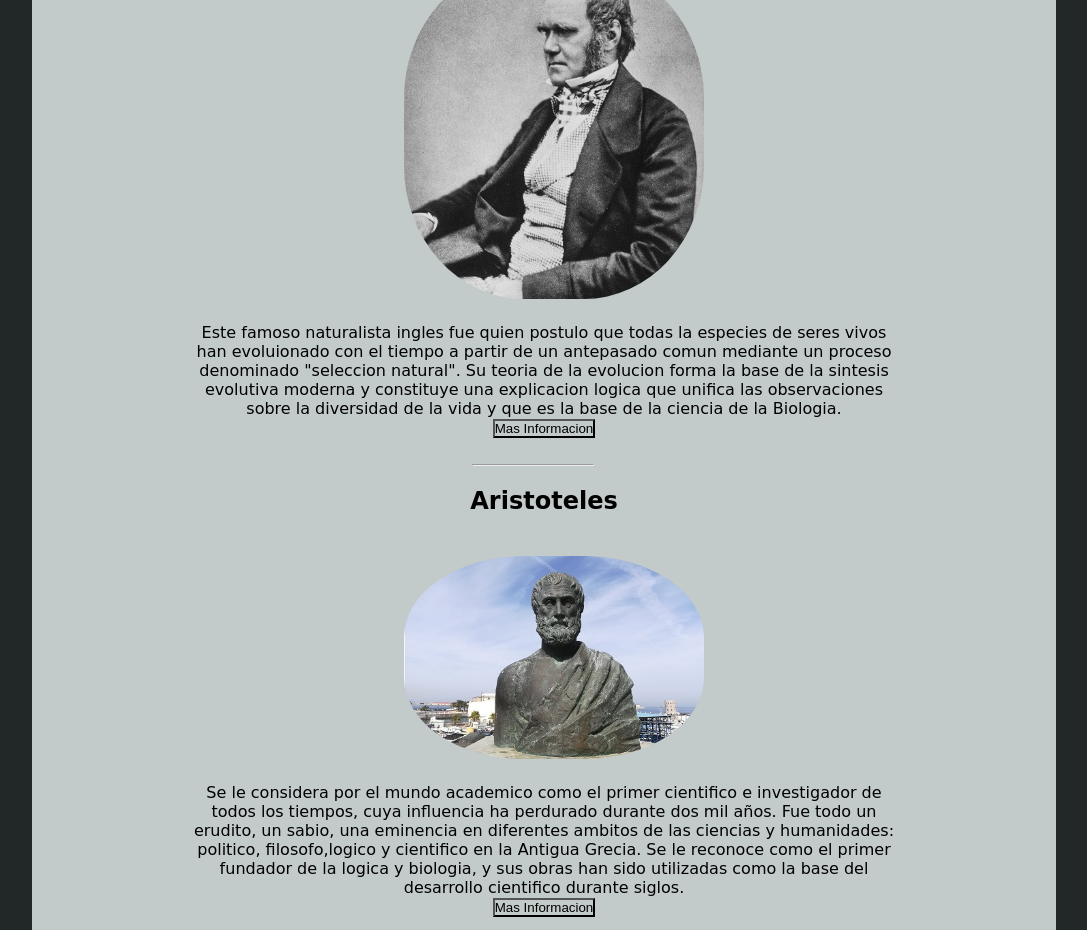
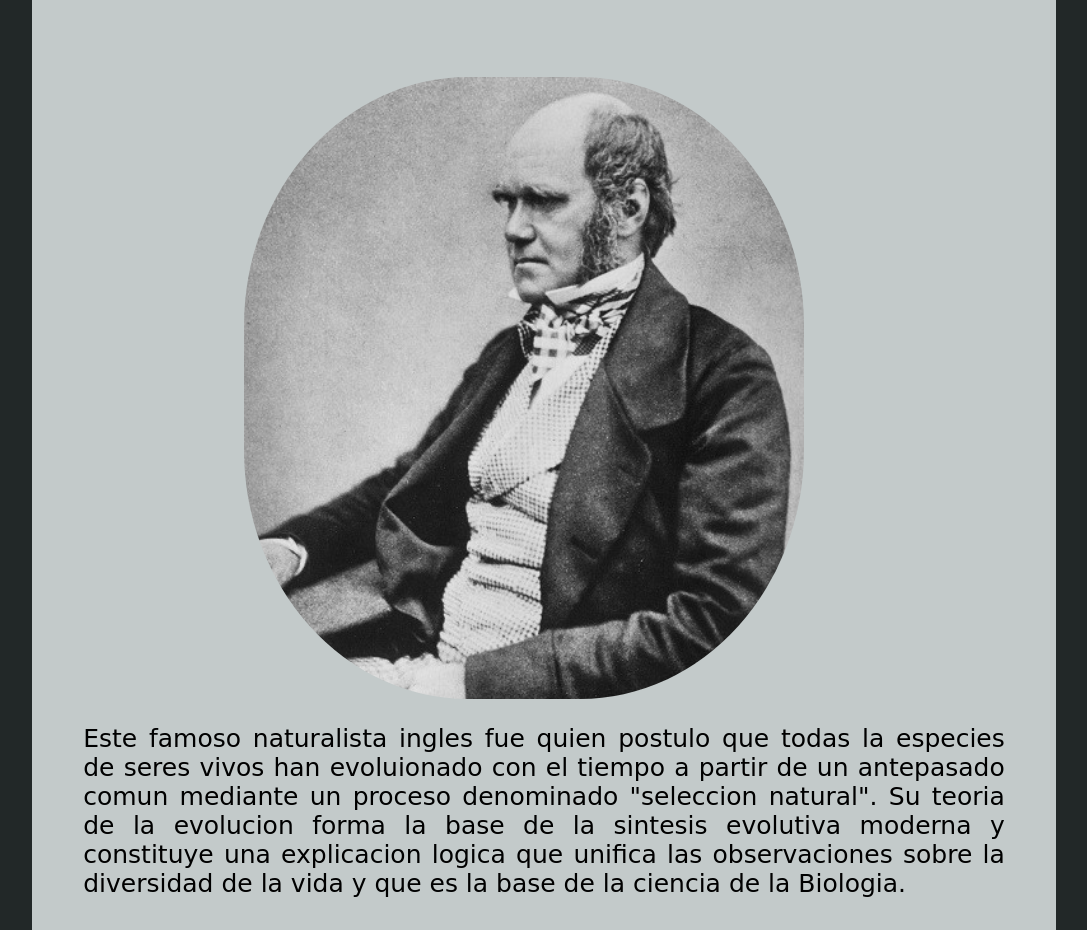
Before and after one commit to Heidy13Cruz/Personajes-historicos, a plain HTML site: page index.html in a window 1280 px wide. Shown: the part 463-1393 px from the top of the page, without its empty margins (96-1183 px from the left). Drawn offline with Linux system fonts and the light colour scheme; a web font is replaced by a local one.

Commit message:
css final

```diff
--- a/Assets/estilo.css
+++ b/Assets/estilo.css
@@ -167,4 +167,38 @@ footer p{
     #hr1{
         margin-left: 40%;
     }
+
+    body{
+        font-size: 135%;
+        margin-left: 10%;
+        width:80%;
+        text-align: center;
+    }
+
+    .cd hr{
+        background-color: rgb(95, 88, 88);
+        margin-left: 40%;
+        width: 140px;
+        margin-top: 5%;
+        margin-bottom: 2%;
+    }
+
+    .cd img{
+        margin-top: 5%;
+        width: 560px;
+        margin-right: 6%;
+    }
+
+    .cd p{
+        width: 90%;
+        font-size:25px;
+        text-align: justify;
+        margin-left: 5%;
+    }
+
+    button{
+        margin-left: 0%;
+        margin-top: 35px;
+    }
+
 }
```
